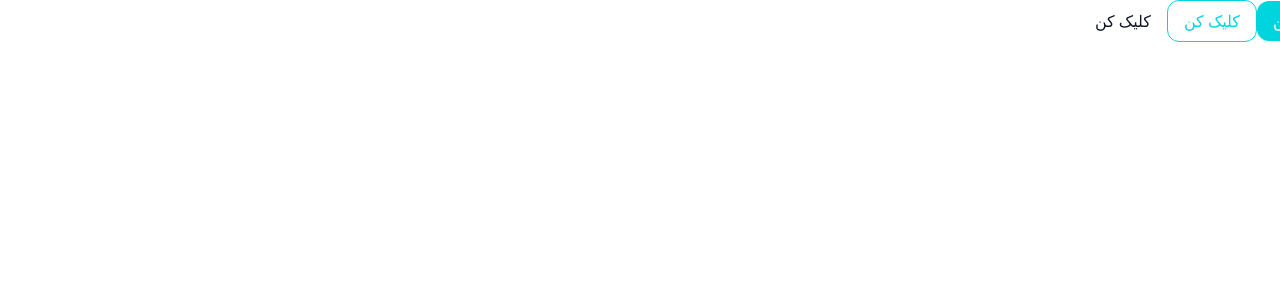
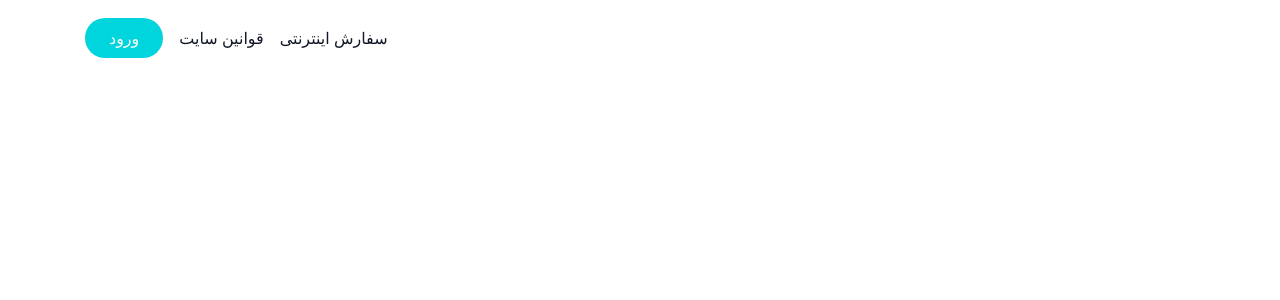
Before and after one commit to MiladNz/gelato-house-reactjs, a React (Vite) app: page / in a window 1280 px wide. Shown: the top 300 px of the page. Built offline with nearby package versions, Linux system fonts and the light colour scheme.

Commit message:
feat : add Container and Logo components, update Header layout with new components

```diff
--- a/src/components/base/button/index.tsx
+++ b/src/components/base/button/index.tsx
@@ -129,28 +129,43 @@
   size?: "small" | "medium" | "large";
 } & React.ButtonHTMLAttributes<HTMLButtonElement>;
 
-const buttonBaseStyles = "rounded-xl";
+const buttonBaseStyles = "rounded-full outline-none";
 
 const variants = {
   contained: {
     primary: "bg-primary-500 text-white",
     secondary: "bg-secondary-500 text-white",
+    sizes: {
+      small: "px-5 py-1 text-sm",
+      medium: "px-6 py-2 text-base",
+      large: "px-7 py-3 text-lg",
+    },
   },
   outlined: {
     primary: "text-primary-500 border border-primary-500",
     secondary: "text-secondary-500 border border-secondary-500",
+    sizes: {
+      small: "px-4 py-1 text-sm",
+      medium: "px-6 py-2 text-base",
+      large: "px-8 py-3 text-lg",
+    },
   },
   text: {
     primary: "text-gray-900",
     secondary: "text-gray-900",
+    sizes: {
+      small: "p-1 text-sm",
+      medium: "p-2 text-base",
+      large: "p-3 text-lg",
+    },
   },
 };
 
-const sizes = {
-  small: "px-2 py-1 text-sm",
-  medium: "px-4 py-2 text-base",
-  large: "px-6 py-3 text-lg",
-};
+// const sizes = {
+//   small: "px-4 py-1 text-sm",
+//   medium: "px-6 py-2 text-base",
+//   large: "px-8 py-3 text-lg",
+// };
 
 export const Button: React.FC<ButtonProps> = ({
   variant = "contained",
@@ -161,7 +176,11 @@
 }): JSX.Element => {
   return (
     <button
-      className={clx(buttonBaseStyles, variants[variant][color], sizes[size])}
+      className={clx(
+        buttonBaseStyles,
+        variants[variant][color],
+        variants[variant]["sizes"][size]
+      )}
       {...props}>
       {children}
     </button>
--- /dev/null
+++ b/src/components/base/container/index.tsx
@@ -0,0 +1,8 @@
+import type React from "react";
+import type { JSX, PropsWithChildren } from "react";
+
+const Container: React.FC<PropsWithChildren> = ({ children }): JSX.Element => {
+  return <div className="max-w-7xl mx-auto">{children}</div>;
+};
+
+export default Container;
--- /dev/null
+++ b/src/components/base/logo/index.tsx
@@ -0,0 +1,20 @@
+import type React from "react";
+import type { JSX } from "react";
+type LogoProps = { size?: "small" | "medium" | "large" };
+const sizes = {
+  small: { width: 60, height: 60 },
+  medium: { width: 120, height: 120 },
+  large: { width: 180, height: 180 },
+};
+
+const Logo: React.FC<LogoProps> = ({ size = "small" }): JSX.Element => {
+  return (
+    <img
+      src="/assets/images/logo.png"
+      width={sizes[size].width}
+      height={sizes[size].height}
+    />
+  );
+};
+
+export default Logo;
--- a/src/components/layout/header.tsx
+++ b/src/components/layout/header.tsx
@@ -1,23 +1,31 @@
 import type React from "react";
 import { Button } from "../base/button";
+import Logo from "../base/logo";
+import Container from "../base/container";
 
 export const Header: React.FC = () => {
   return (
     <header>
-      <Button
-        variant="contained"
-        color="primary"
-        onClick={() => {
-          console.log("Hello Dude");
-        }}>
-        کلیک کن
-      </Button>
-      <Button variant="outlined" color="primary">
-        کلیک کن
-      </Button>
-      <Button variant="text" color="primary">
-        کلیک کن
-      </Button>
+      <Container>
+        <div className="flex justify-between items-center py-2">
+          <div>
+            <Logo />
+          </div>
+          <div className="[&>Button]:mr-2 flex items-center">
+            <div className="hidden md:flex">
+              <Button variant="text" color="primary">
+                سفارش اینترنتی
+              </Button>
+              <Button variant="text" color="primary">
+                قوانین سایت
+              </Button>
+            </div>
+            <Button variant="contained" color="primary">
+              ورود
+            </Button>
+          </div>
+        </div>
+      </Container>
     </header>
   );
 };
```
Also changed, not shown: public/assets/images/logo.png (added).
